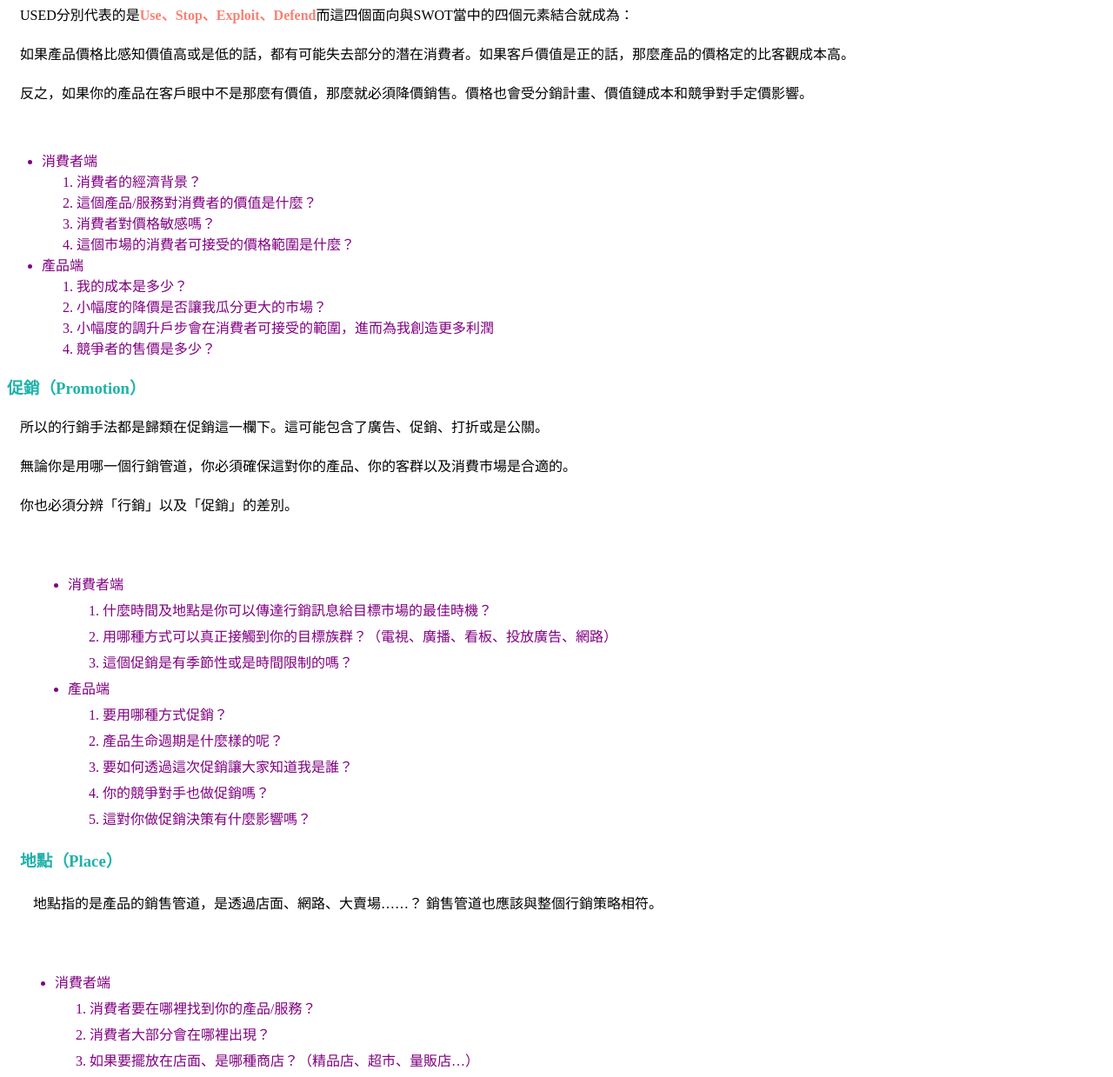
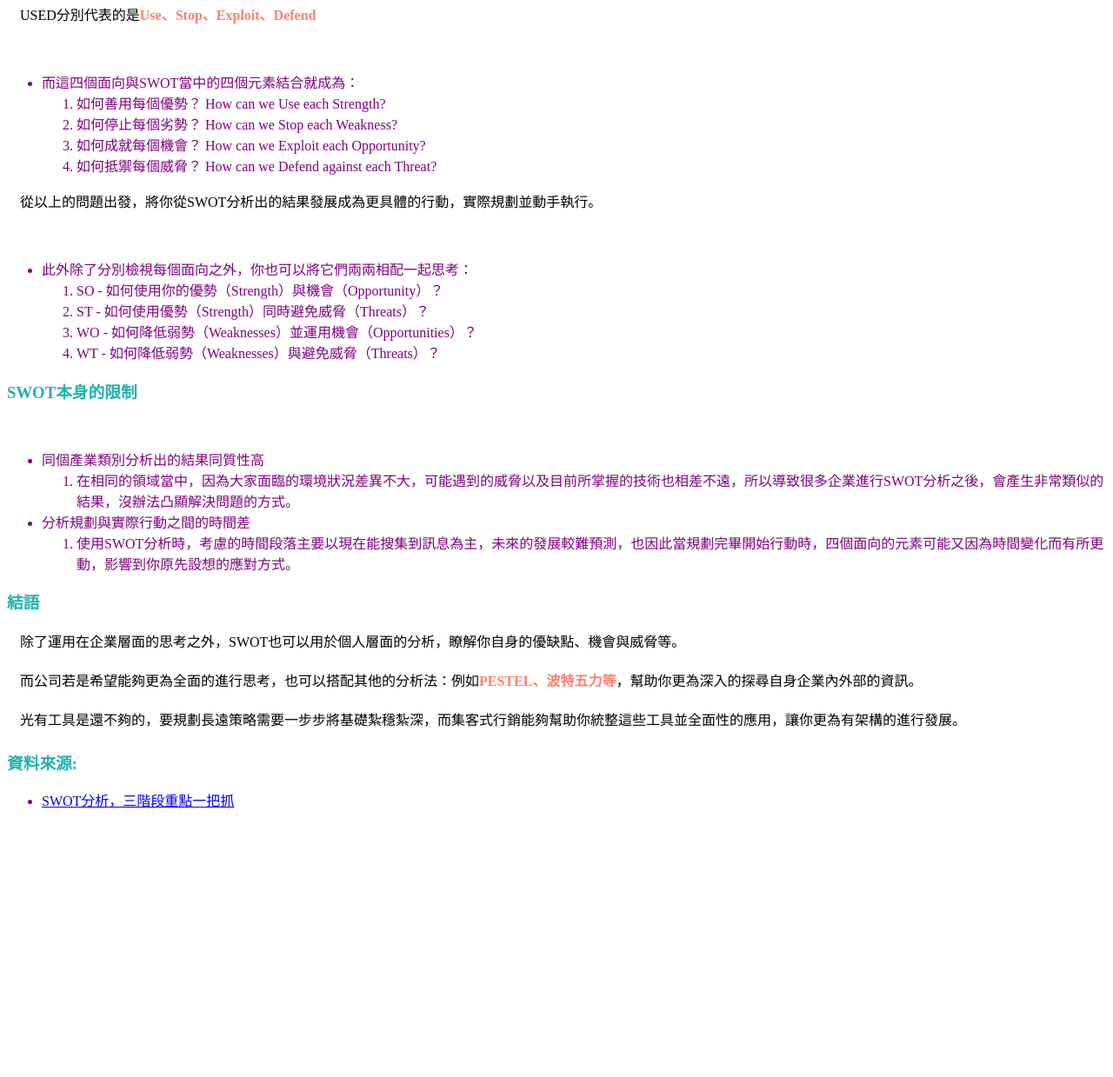
Before and after one commit to yianyianyo/yianyianyo.github.io, a plain HTML site: page B2A41/家庭作業02/index.htm in a window 1280 px wide. Shown: the part 1509-2748 px from the top of the page at 87% size. After the commit the page ends 2457 px from the top, so only its background shows below. Drawn offline with Linux system fonts and the light colour scheme.

Commit message:
Update index.htm

```diff
--- a/B2A41/家庭作業02/index.htm
+++ b/B2A41/家庭作業02/index.htm
@@ -79,75 +79,52 @@
 			<h3>SWOT分析後：延伸運用與限制</h3>
 		<div>不要以為做完SWOT分析就沒事了，要好好利用你辛苦分析出來的結果才能發揮它最大的價值！</div>
 		<div>但要如何思考與延伸呢？我們提供另外一個模型—「USED」給你參考。</div>
-		<div>USED分別代表的是<span>Use、Stop、Exploit、Defend</span>而這四個面向與SWOT當中的四個元素結合就成為：</div>
-		<div>如果產品價格比感知價值高或是低的話，都有可能失去部分的潛在消費者。如果客戶價值是正的話，那麼產品的價格定的比客觀成本高。</div>
-	<div>反之，如果你的產品在客戶眼中不是那麼有價值，那麼就必須降價銷售。價格也會受分銷計畫、價值鏈成本和競爭對手定價影響。</div>
+		<div>USED分別代表的是<span>Use、Stop、Exploit、Defend</span></div>
 		<br>
 		<ul>
-			<li>消費者端</li>
+			<li>而這四個面向與SWOT當中的四個元素結合就成為：</li>
 			<ol>
-				<li>消費者的經濟背景？</li>
-				<li>這個產品/服務對消費者的價值是什麼？</li>
-				<li>消費者對價格敏感嗎？</li>
-				<li>這個市場的消費者可接受的價格範圍是什麼？</li>
-			</ol>
-			<li>產品端</li>
-			<ol>
-				<li>我的成本是多少？</li>
-				<li>小幅度的降價是否讓我瓜分更大的市場？</li>
-				<li>小幅度的調升戶步會在消費者可接受的範圍，進而為我創造更多利潤</li>
-				<li>競爭者的售價是多少？</li>
+				<li>如何善用每個優勢？ How can we Use each Strength?</li>
+				<li>如何停止每個劣勢？ How can we Stop each Weakness?</li>
+				<li>如何成就每個機會？ How can we Exploit each Opportunity?</li>
+				<li>如何抵禦每個威脅？ How can we Defend against each Threat?</li>
 			</ol>
 		</ul>
 		</div>
-			<h3>促銷（Promotion）</h3>
-		<div>
-			所以的行銷手法都是歸類在促銷這一欄下。這可能包含了廣告、促銷、打折或是公關。</div>
-	<div>無論你是用哪一個行銷管道，你必須確保這對你的產品、你的客群以及消費市場是合適的。</div>
-	<div>你也必須分辨「行銷」以及「促銷」的差別。<div>
+		<div>從以上的問題出發，將你從SWOT分析出的結果發展成為更具體的行動，實際規劃並動手執行。</div>
 			<br>
 			<ul>
-				<li>消費者端</li>
+				<li>此外除了分別檢視每個面向之外，你也可以將它們兩兩相配一起思考：</li>
 				<ol>
-					<li>什麼時間及地點是你可以傳達行銷訊息給目標市場的最佳時機？</li>
-					<li>用哪種方式可以真正接觸到你的目標族群？（電視、廣播、看板、投放廣告、網路）</li>
-					<li>這個促銷是有季節性或是時間限制的嗎？</li>
-				</ol>
-				<li>產品端</li>
-				<ol>
-					<li>要用哪種方式促銷？</li>
-					<li>產品生命週期是什麼樣的呢？</li>
-					<li>要如何透過這次促銷讓大家知道我是誰？</li>
-					<li>你的競爭對手也做促銷嗎？</li>
-					<li>這對你做促銷決策有什麼影響嗎？</li>
+					<li>SO - 如何使用你的優勢（Strength）與機會（Opportunity）？</li>
+					<li>ST - 如何使用優勢（Strength）同時避免威脅（Threats）？</li>
+					<li>WO - 如何降低弱勢（Weaknesses）並運用機會（Opportunities）？</li>
+					<li>WT - 如何降低弱勢（Weaknesses）與避免威脅（Threats）？</li>
 				</ol>
 			</ul>
 			</div>
-				<h3>地點（Place）</h3>
-			<div>
-				地點指的是產品的銷售管道，是透過店面、網路、大賣場……？ 銷售管道也應該與整個行銷策略相符。</div>
+				<h3>SWOT本身的限制</h3>
 					<br>
 					<ul>
-						<li>消費者端</li>
+						<li>同個產業類別分析出的結果同質性高</li>
 						<ol>
-							<li>消費者要在哪裡找到你的產品/服務？</li>
-							<li>消費者大部分會在哪裡出現？</li>
-							<li>如果要擺放在店面、是哪種商店？（精品店、超市、量販店…）</li>
-							<li>網路上是要放在哪個平台？</li>
-							<li>消費者偏好哪種收貨方式？</li>
+							<li>在相同的領域當中，因為大家面臨的環境狀況差異不大，可能遇到的威脅以及目前所掌握的技術也相差不遠，所以導致很多企業進行SWOT分析之後，會產生非常類似的結果，沒辦法凸顯解決問題的方式。</li>
 						</ol>
-						<li>產品端</li>
+						<li>分析規劃與實際行動之間的時間差</li>
 						<ol>
-							<li>競爭者是如何發送他們的產品/服務？</li>
-							<li>我可以從競爭者的模式中學到什麼？它跟我有什麼不同？</li>
-							<li>我要選什麼運送管道才能讓消費者最容易成功收到？</li>
+							<li>使用SWOT分析時，考慮的時間段落主要以現在能搜集到訊息為主，未來的發展較難預測，也因此當規劃完畢開始行動時，四個面向的元素可能又因為時間變化而有所更動，影響到你原先設想的應對方式。</li>
 						</ol>
 					</ul>
 					</div>
+				<h3>結語</h3>
+				<div>除了運用在企業層面的思考之外，SWOT也可以用於個人層面的分析，瞭解你自身的優缺點、機會與威脅等。</div>
+				<div>而公司若是希望能夠更為全面的進行思考，也可以搭配其他的分析法：例如<span>PESTEL、波特五力等</span>，幫助你更為深入的探尋自身企業內外部的資訊。</div>
+				<div></div>
+				<div>光有工具是還不夠的，要規劃長遠策略需要一步步將基礎紮穩紮深，而集客式行銷能夠幫助你統整這些工具並全面性的應用，讓你更為有架構的進行發展。</div>
 		</div>
 		<h3>資料來源:</h3>
 		<ul>
-			<li><a href="https://www.marketersgo.com/marketing/202001/mk8inv-%E8%A1%8C%E9%8A%B74p-%E5%9C%96%E8%A7%A3%E8%A1%8C%E9%8A%B74p-%E8%A1%8C%E9%8A%B74p%E6%98%AF%E4%BB%80%E9%BA%BC/" target="_blank">一張圖看懂行銷4P到底是什麼！圖解行銷4P</a></li>
+			<li><a href="https://blog.gogopartners.com/swot%E5%88%86%E6%9E%90" target="_blank">SWOT分析，三階段重點一把抓</a></li>
 		</ul>
 	</body>
 </html>
```
